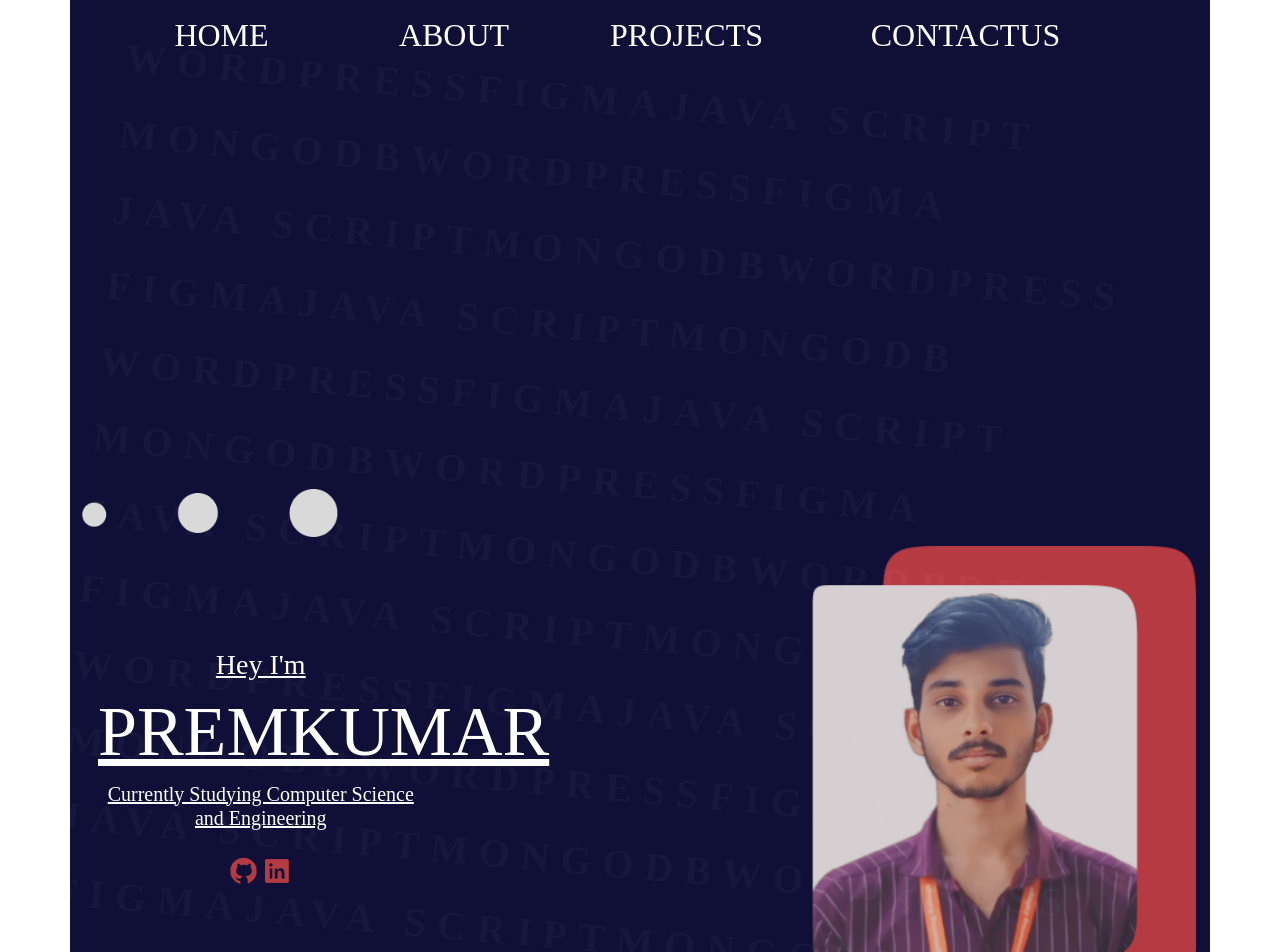
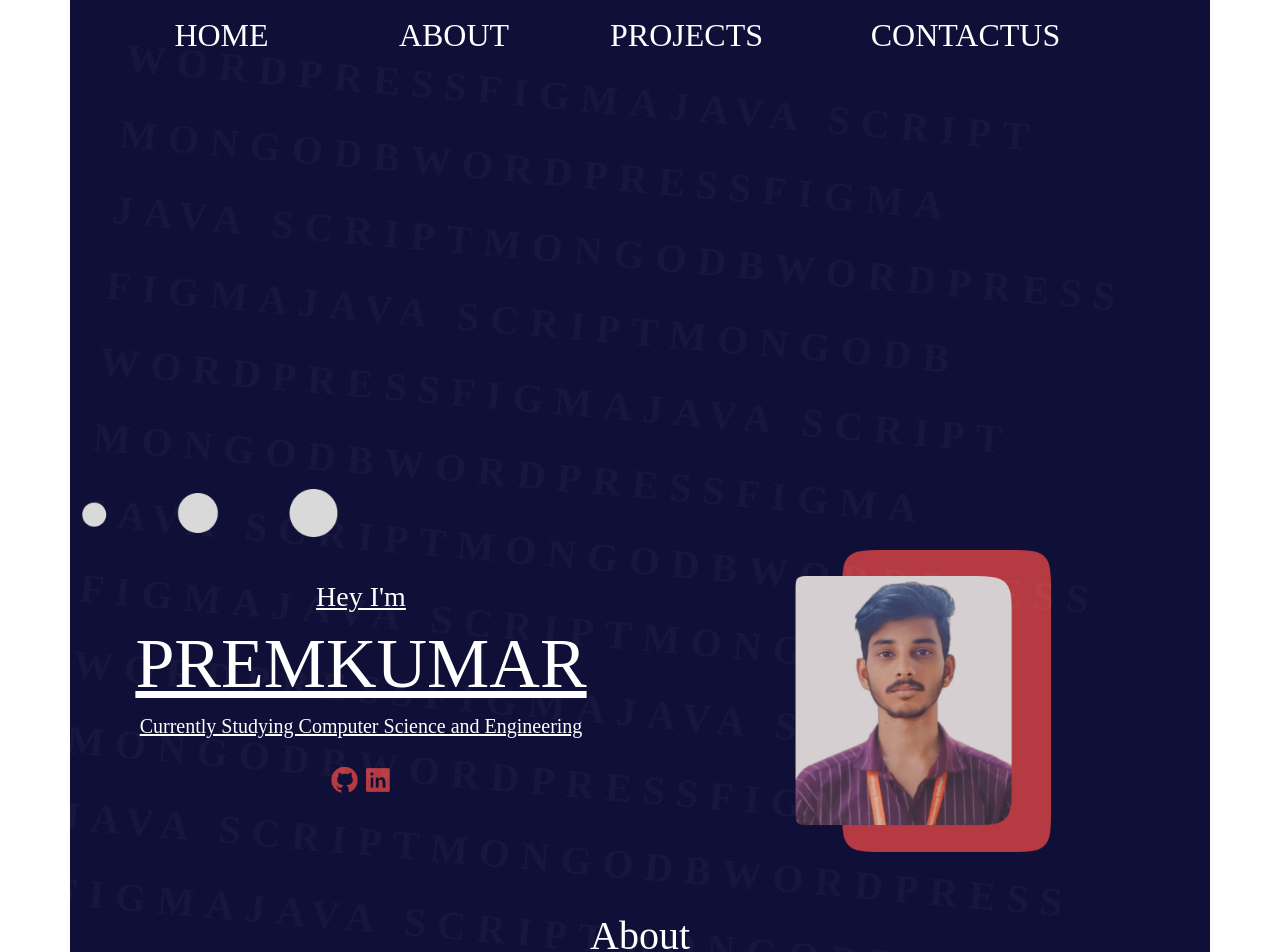
Before and after one commit to premkumar1403/Frontend, a React (Create React App) app: page / in a window 1280 px wide. Shown: the top 952 px of the page. Built offline with nearby package versions, Linux system fonts and the light colour scheme; a web font is replaced by a local one.

Commit message:
projects section responsiveness to be added

```diff
--- a/src/Components/Home.jsx
+++ b/src/Components/Home.jsx
@@ -62,7 +62,7 @@ const Home = () => {
             <p>MONGODB</p>
           </motion.div>
           <div
-            className="row col-10 text-left col-sm-3 col-md-4 col-lg-5"
+            className="row col-10 text-left col-sm-12 col-md-12 col-lg-5"
             style={{ position: "absolute", marginTop: "-45%" }}
           >
             <motion.div
@@ -80,7 +80,7 @@ const Home = () => {
             style={{ marginTop: "-40%" }}
           >
             <motion.div
-              className="col-8 text-center col-sm-9 offset-sm-2 col-md-7 m-lg-3"
+              className="col-8 text-center col-sm-12 col-md-12 mb-md-3"
               initial={{ opacity: 0 }}
               animate={{ opacity: 1 }}
               transition={{ delay: 1, duration: 0.5 }}
@@ -104,12 +104,12 @@ const Home = () => {
               <img src="LinkedIn.png" alt="linkedin" />
             </motion.div>
             <motion.div
-              className="col-8 offset-2 col-sm-6 offset-sm-3 col-md-5 offset-lg-8"
+              className="col-8 offset-2 col-sm-12 offset-sm-5 mt-sm-4 col-md-12 m-lg-1 text-lg-center"
               initial={{ opacity: 0 }}
               animate={{ opacity: 1 }}
               transition={{ delay: 1.5, duration: 3 }}
             >
-              <img src="premphoto.png" alt="prem" style={{heigth:"30vh",width:"30vw"}}/>
+              <img src="premphoto.png" alt="prem" style={{heigth:"15vh",width:"20vw"}}/>
             </motion.div>
           </div>
         </div>
@@ -161,7 +161,7 @@ const Home = () => {
           transition={{ delay: 3, duration: 0.5 }}
         >
           <motion.div
-            className="col-8 mt-5 col-sm-8 col-md-5 col-lg-3 col-xl-4 text-center"
+            className="col-8 mt-5 col-sm-7 col-md-5 col-lg-3 col-xl-3 text-center"
             id="lists"
             whileHover={{ scale: 1.05 }}
             transition={{ duration: 0.3 }}
@@ -170,7 +170,7 @@ const Home = () => {
               <motion.img
                 src="project1.png"
                 alt="project1"
-                style={{ height: "25vh", width: "60vw" }}
+                style={{ height: "25vh", width: "50vw" }}
                 className="img-fluid mt-2"
                 initial={{ opacity: 0 }}
                 animate={{ opacity: 1 }}
@@ -187,7 +187,7 @@ const Home = () => {
             </div>
           </motion.div>
           <motion.div
-            className="col-8 mt-5 col-sm-8  offset-md-1 col-md-5 col-lg-3 col-xl-4 text-center"
+            className="col-8 mt-5 col-sm-7 col-md-5 offset-md-1 offset-lg-1 col-lg-3 col-xl-3 text-center"
             id="lists"
             whileHover={{ scale: 1.05 }}
             transition={{ duration: 0.3 }}
@@ -212,7 +212,7 @@ const Home = () => {
             </div>
           </motion.div>
           <motion.div
-            className="col-8 col-sm-8 mt-5 offset-md-1 col-md-5 col-lg-3 col-xl-4 text-center"
+            className="col-8 col-sm-7 mt-5 col-md-5 offset-lg-1 col-lg-3 col-xl-3 text-center"
             id="lists"
             whileHover={{ scale: 1.05 }}
             transition={{ duration: 0.3 }}
```
